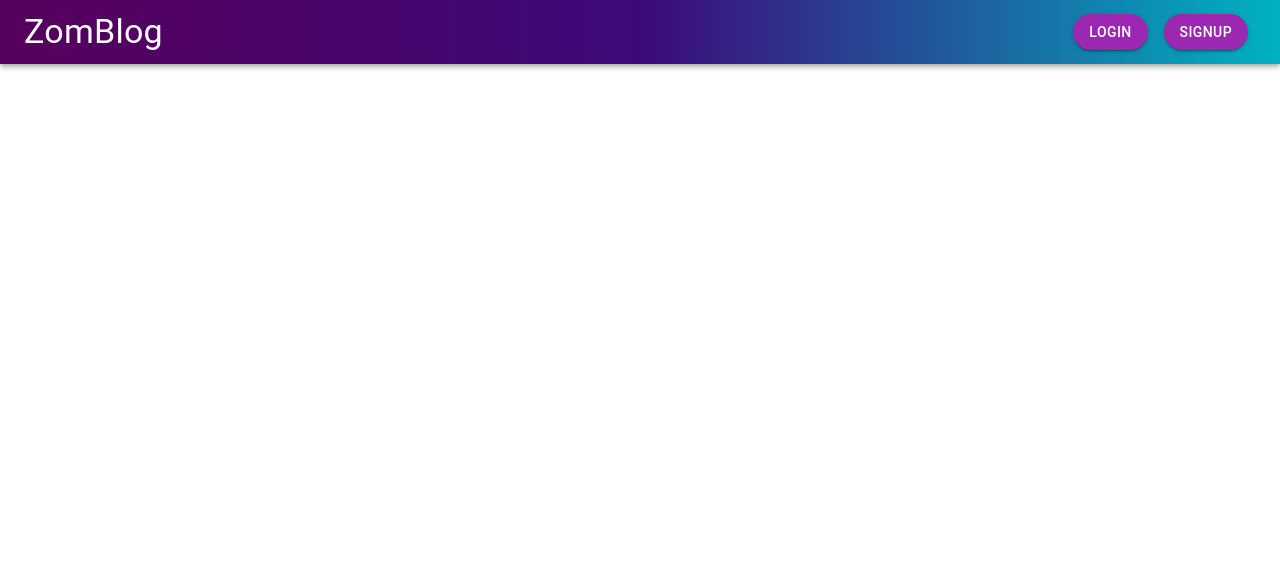
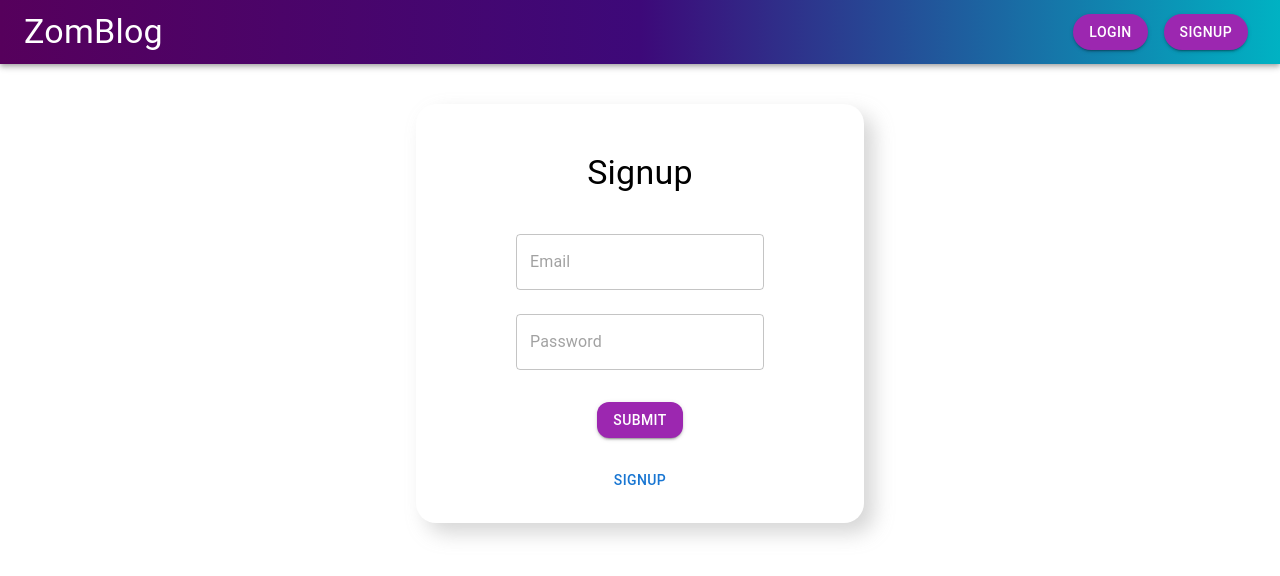
Before and after one commit to JRGReynolds/Zomblog, a React (Create React App) app: page /auth in a window 1280 px wide. Shown: the top 576 px of the page. Built offline with nearby package versions, Linux system fonts and the light colour scheme.

Commit message:
fourth change, login started

```diff
--- a/src/components/Auth.js
+++ b/src/components/Auth.js
@@ -1,9 +1,47 @@
-import React from 'react'
+import { Box, Button, TextField, Typography } from '@mui/material';
+import React, {useState} from 'react'
 
 const Auth = () => {
-  return (
-    <div></div>
-  )
-}
+  const [isSignup, setIsSignup] = useState(false)
+  return  <div>
+      <form>
+        <Box
+        maxWidth={400}
+        display="flex"
+        flexDirection={"column"}
+        alignItems="center"
+        justifyContent={"center"}
+        boxShadow="10px 10px 20px #cccc"
+        padding={3}
+        margin='auto'
+        marginTop={5}
+        borderRadius={5}
+        >
+
+          <Typography
+          variant="h4"
+          padding={3}
+          textAlign="center"
+          > {isSignup ? "Login" : "Signup"}
+          </Typography>
+
+         {isSignup &&<TextField placeholder="Name" margin="normal"/>
+         } <TextField type={'email'} placeholder="Email" margin="normal"/>
+          <TextField type={'password'} placeholder="Password" margin="normal"/>
+          <Button
+          variant="contained"
+          sx= {{borderRadius: 3, marginTop: 3}}
+          color="secondary"
+          > Submit</Button>
+          <Button onClick={()=>setIsSignup(!isSignup)} sx={{ borderRadius: 3, marginTop: 3 }}
+          >
+             {isSignup ? "Login" : "Signup"}
+
+          </Button>
+        </Box>
+      </form>
+    </div>;
+};
+
 
 export default Auth;
```
